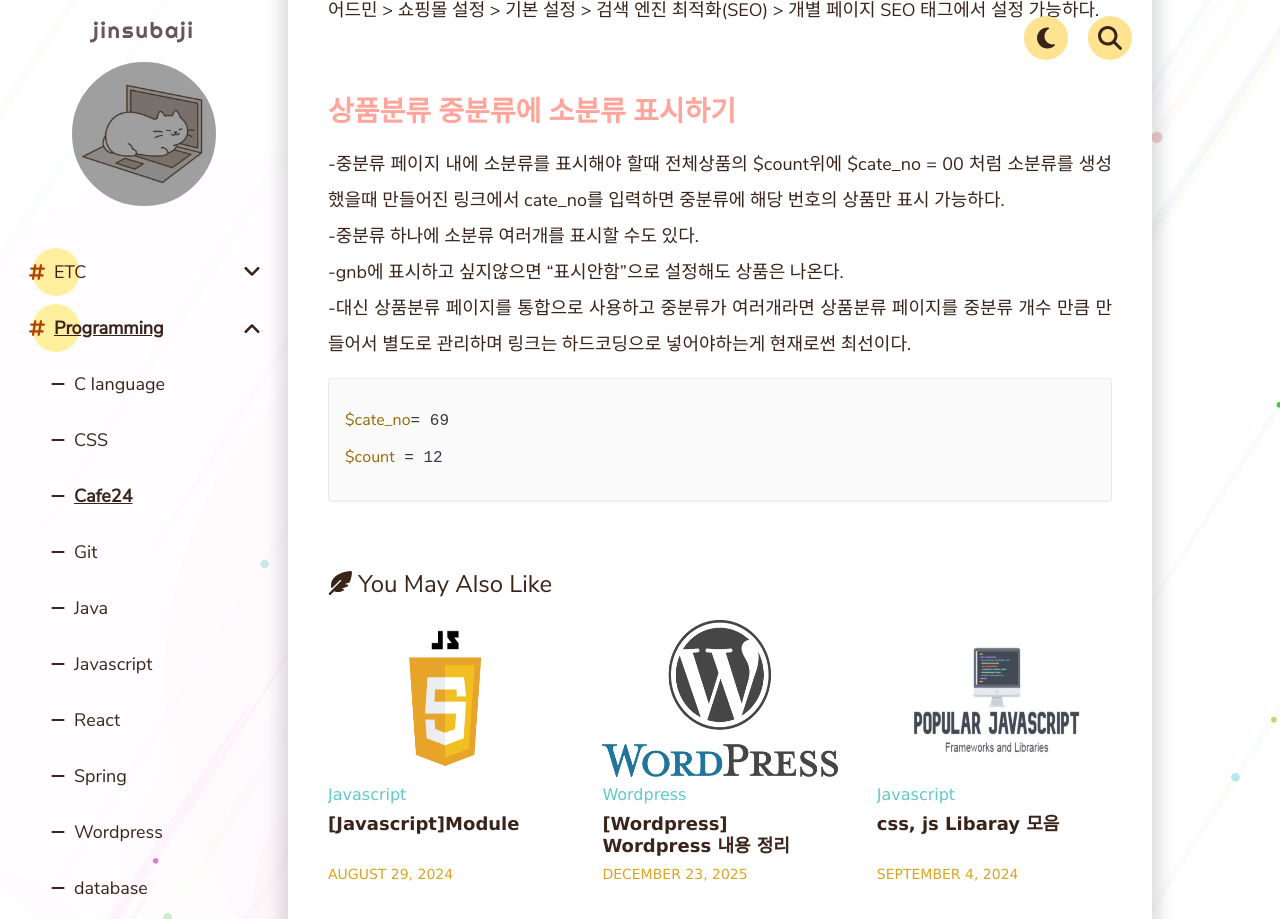
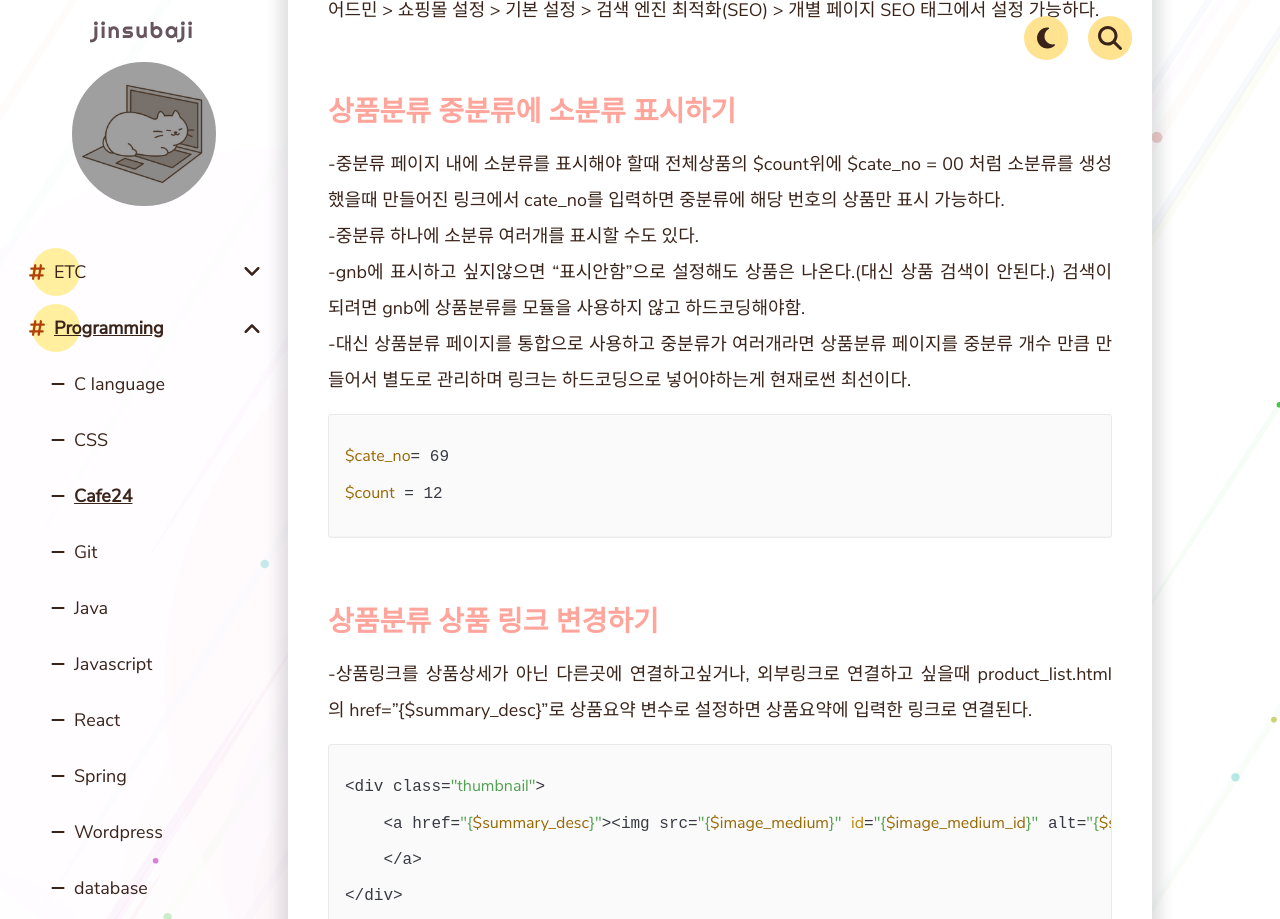
Before and after one commit to jinsu1/blog, a Jekyll site: the page built from _pages/Programming/Cafe24/Cafe24.md, in a window 1280 px wide and 1400 px high, scrolled down 17323 px, cut to the strip 0-919 px from the top of the window. Built offline with Jekyll 4.4.1, drawn with Linux system fonts in a browser that asks for light colours; comment, search, counter and statistics services are not loaded.

Commit message:
[cafe24] 상품분류 링크 변경 추가

````diff
--- a/_pages/Programming/Cafe24/Cafe24.md
+++ b/_pages/Programming/Cafe24/Cafe24.md
@@ -387,9 +387,19 @@ window.onload = function () {
 ## <span style="color:#ffa59c; font-weight:bold;">상품분류 중분류에 소분류 표시하기</span>
 -중분류 페이지 내에 소분류를 표시해야 할때 전체상품의 $count위에 $cate_no = 00 처럼 소분류를 생성했을때 만들어진 링크에서 cate_no를 입력하면 중분류에 해당 번호의 상품만 표시 가능하다.
 -중분류 하나에 소분류 여러개를 표시할 수도 있다.
--gnb에 표시하고 싶지않으면 "표시안함"으로 설정해도 상품은 나온다.
+-gnb에 표시하고 싶지않으면 "표시안함"으로 설정해도 상품은 나온다.(대신 상품 검색이 안된다.) 검색이 되려면 gnb에 상품분류를 모듈을 사용하지 않고 하드코딩해야함.
 -대신 상품분류 페이지를 통합으로 사용하고 중분류가 여러개라면 상품분류 페이지를 중분류 개수 만큼 만들어서 별도로 관리하며 링크는 하드코딩으로 넣어야하는게 현재로썬 최선이다.
 ```html
 $cate_no= 69
 $count = 12
 ```
+
+## <span style="color:#ffa59c; font-weight:bold;">상품분류 상품 링크 변경하기</span>
+-상품링크를 상품상세가 아닌 다른곳에 연결하고싶거나, 외부링크로 연결하고 싶을때 product_list.html 의 href="{$summary_desc}"로 상품요약 변수로 설정하면 상품요약에 입력한 링크로 연결된다.
+
+```html
+<div class="thumbnail">
+    <a href="{$summary_desc}"><img src="{$image_medium}" id="{$image_medium_id}" alt="{$seo_alt_tag}" loading="lazy" width="100%" height="100%"><img src="{$image_small}" id="{$image_small_id}" alt="{$seo_alt_tag}" class="hoverImg"/><span module="product_Imagestyle"><span class="prdIcon {$icon_class_name}" style="background-image:url('{$icon_url}');"></span></span>
+    </a>
+</div>
+```
````
